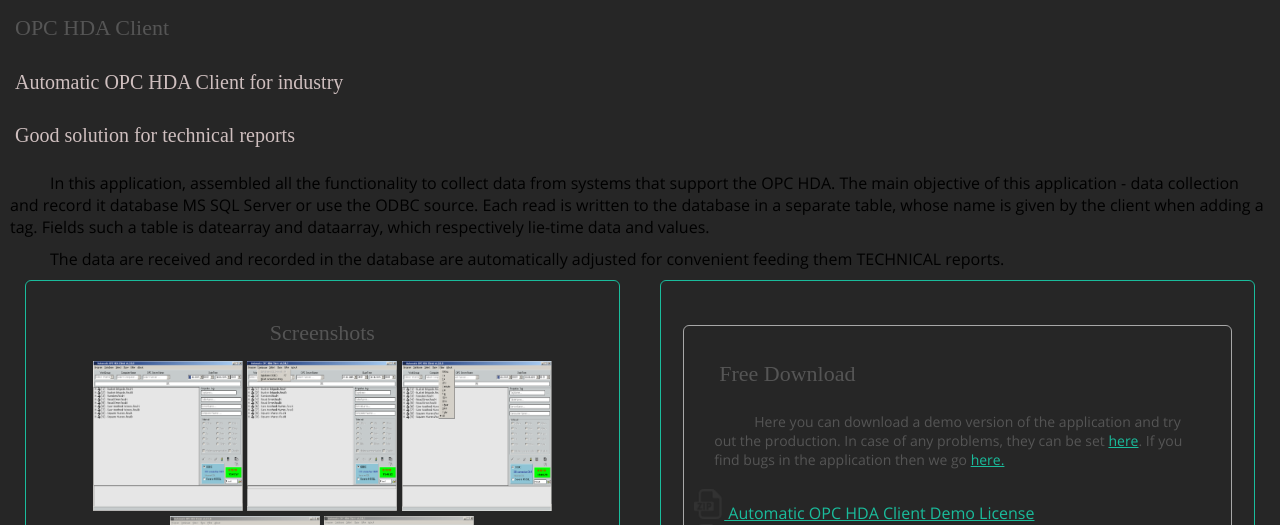
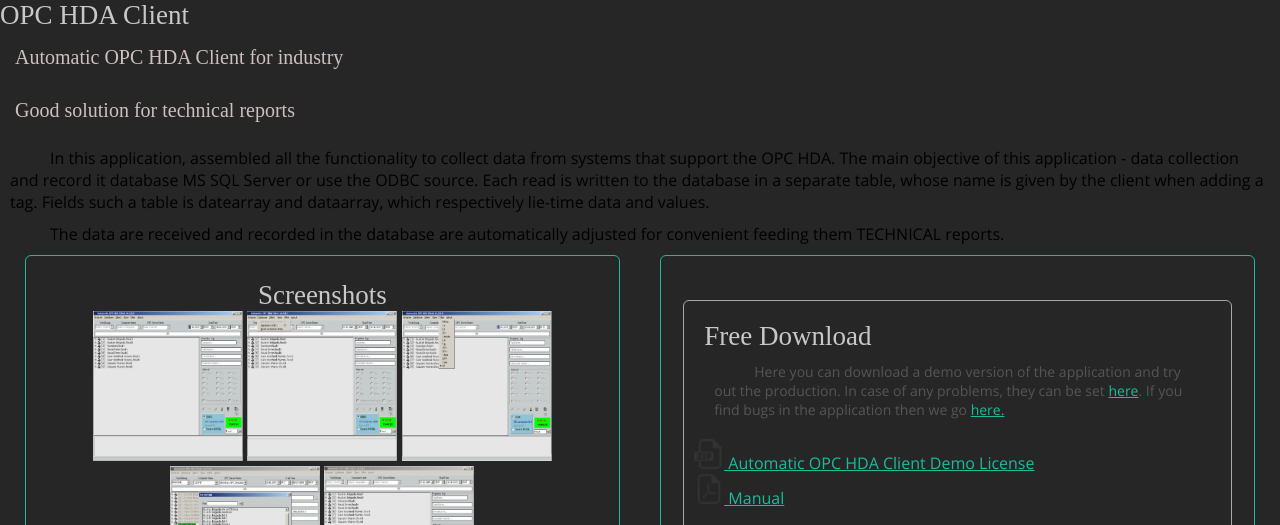
Before and after one commit to tarasdj/automatic.co.ua, a PHP site: template mvc/view/templates/product.phtml in a window 1280 px wide. Shown: the top 525 px of the page. Run offline with PHP 8.4, Linux system fonts and the light colour scheme; the template is opened without the code that fills it, so the values that code supplies are empty; some libraries are stand-ins or nearby versions; some web fonts are replaced.

Commit message:
Fixed h1 tag style

```diff
--- a/css/style.css
+++ b/css/style.css
@@ -124,9 +124,8 @@
 
 h1 {
   font-family: 'OpenSans-Bold';
-  font-size: 22px;
-  padding: 15px;
-  color: #555;
+  font-size: 27px;
+  color: #C8C8C8;
 }
 
 h2 {
@@ -661,7 +660,6 @@
 
 .comment__{
   margin: 5px;
-  color: #2c3e50;
   font-size: 14px;
 }
 
```
